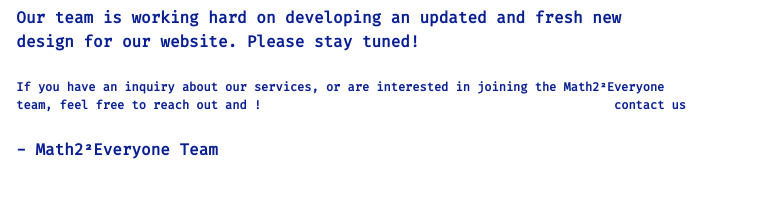
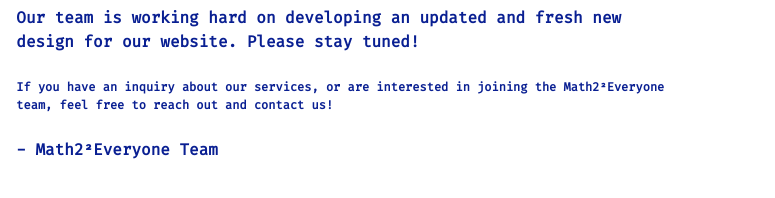
Before and after one commit to Math22Everyone/Math22Everyone.github.io, a plain HTML site: page index.html in a window 1280 px wide. Shown: the part 242-440 px from the top of the page, 505-1280 px from the left. Drawn offline with nearby package versions, Linux system fonts and the light colour scheme.

Commit message:
Update index.html

```diff
--- a/index.html
+++ b/index.html
@@ -44,7 +44,7 @@
 					<br><br>
 					<div class = "contact">
 						If you have an inquiry about our services, or are interested in joining the Math2²Everyone <br>
-						team, feel free to reach out and <a href ="https://www.linkedin.com/company/math22everyone">contact us</a>!
+						team, feel free to reach out and contact us!
 					</div>
 						<br>
 						- Math2²Everyone Team
```
